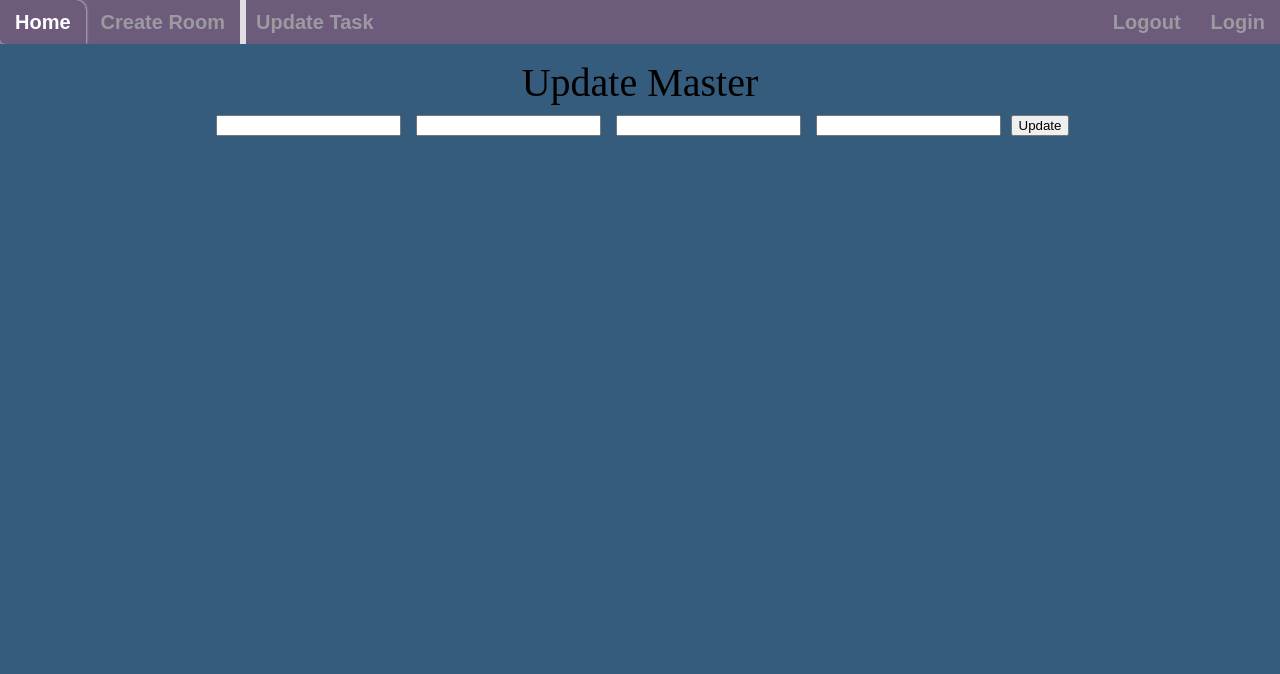
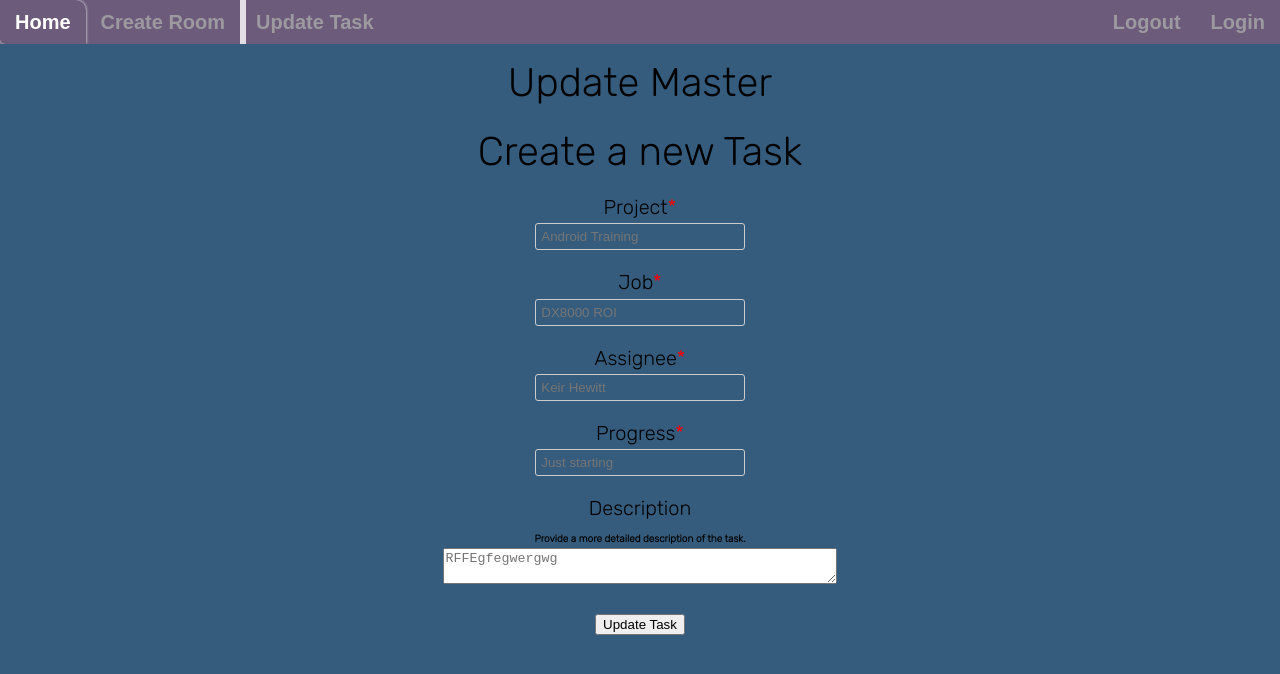
Before and after one commit to keirhewitt/ProjectManagementApp, a Flask app: page /update/1 in a window 1280 px wide. Shown: the top 674 px of the page. Run offline with Flask 2, Linux system fonts and the light colour scheme; the first user in the database is signed in; data comes from the database, SQL or seed files in the repository; data that the repository does not hold is empty; some libraries are stand-ins or nearby versions.

Commit message:
Updated room.html task front-end

```diff
--- a/app.py
+++ b/app.py
@@ -6,7 +6,7 @@ from sqlalchemy.orm import relationship
 from flask_bootstrap import Bootstrap
 from flask_login import UserMixin, login_user, LoginManager, login_required, logout_user, current_user
 from flask_wtf import FlaskForm
-from wtforms import StringField, PasswordField, SubmitField
+from wtforms import StringField, PasswordField, SubmitField, TextAreaField
 from wtforms.validators import InputRequired, Length, ValidationError, DataRequired, EqualTo
 from flask_bcrypt import Bcrypt
 from datetime import datetime
@@ -150,7 +150,6 @@ class LoginForm(FlaskForm):
                 "Invalid login details."
             )
 
-
 class TaskCreationForm(FlaskForm):
     """Creating a Task for adding to database"""
     # Project, Job, Assignee, Stage
@@ -170,16 +169,15 @@ class TaskCreationForm(FlaskForm):
         min=1, max=60
     )], render_kw={"placeholder": "Progress"})
 
-    description = StringField(render_kw={"placeholder": "Description"})
+    description = TextAreaField(render_kw={"rows": 20})
 
     submit = SubmitField("Add Task")
 
 
 # ----------------------------------------------------------------------------
-# ----------------------------------------------------------------------------
 
-# ---------------------------------------
-# --------- INDEX
+
+# INDEX
 
 # Index Page - Login to a room
 @app.route('/', methods=['GET','POST'])
@@ -199,10 +197,10 @@ def index():
     errors = [{'field': key, 'messages': form.errors[key]} for key in form.errors.keys()]
     return render_template('index.html', form=form, rooms=rooms, errors=errors)
 
+
 # ----------------------------------------------------------------------------
-# ---------------------------------------
-# --------- ROOMS
 
+# ROOMS
 
 # Display room logged in to
 @app.route('/room/<string:room_name>', methods=['POST','GET'])
@@ -210,15 +208,34 @@ def index():
 def room(room_name):
     # Room contains a Task creation form and displays current Tasks active in current Room
     if request.method == 'POST':
-        return redirect(url_for('create_task'))
+        return redirect(url_for('create_task', room_name=room_name))
     room = Room.query.filter_by(name=room_name).first()
     tasks = Task.query.filter_by(key=room.key).order_by(Task.date).all()
-    return render_template('room.html', tasks=tasks)
+    return render_template('room.html', tasks=tasks, roomname=room_name)
 
-@app.route('/create/task')
+# App form for adding a Task to the given room
+@app.route('/create/task/<string:room_name>', methods=['POST','GET'])
 @login_required
-def create_task():
-    return render_template('create-task.html')
+def create_task(room_name):
+    form = TaskCreationForm()
+    room_key = Room.query.filter_by(name=room_name).first().key
+    if form.validate_on_submit():
+        new_task = Task(
+            key         = room_key,
+            project     = form.project.data,
+            job         = form.job.data,
+            assignee    = form.assignee.data,
+            progress    = form.progress.data,
+            description = form.description.data
+        )
+        try:
+            db.session.add(new_task)
+            db.session.commit()
+            flash('Task added successfully.', 'success')
+        except Exception:
+            flash('There was an error adding the Task.', 'error')
+        return redirect(url_for('room', room_name=room_name))
+    return render_template('create-task.html', form=form)
 
 # Creating a room
 @app.route('/create/room', methods=['POST','GET'])
@@ -227,23 +244,20 @@ def create_room():
     form = RoomCreationForm()
 
     if form.validate_on_submit():
-        # Create unique hex value for room_key
-        unique_room_key = str(uuid.uuid1().hex)
-        # Hash the password using Bcrypt
-        hashed_password = bcrypt.generate_password_hash(form.password.data)
+        unique_room_key = str(uuid.uuid1().hex) # Create unique hex value for room_key
+        hashed_password = bcrypt.generate_password_hash(form.password.data)  # Hash the password using Bcrypt
         new_room = Room(key=unique_room_key, name=form.room_name.data, password=hashed_password)
         db.session.add(new_room)
         db.session.commit()
-        # Redirect to index page on succesfull Room creation
-        return redirect(url_for('index'))
+        return redirect(url_for('index'))   # Redirect to index page on succesfull Room creation
 
     errors = [{'field': key, 'messages': form.errors[key]} for key in form.errors.keys()]
     return render_template('create-room.html',form=form,errors=errors)
 
 
 # ----------------------------------------------------------------------------
-# ---------------------------------------
-# -------- USERS
+
+# USERS
 
 # User login
 @app.route('/login', methods=['GET','POST'])
@@ -284,9 +298,10 @@ def register():
         return redirect(url_for('login'))
     return render_template('register.html',form=form)
 
+
 # ----------------------------------------------------------------------------
-# ---------------------------------------
-# ---------- Update/Delete Tasks
+
+# Update/Delete Tasks
 
 # Delete Task item
 @app.route('/delete/<int:id>')
@@ -327,8 +342,9 @@ def update(id):
     else:
         return render_template('update.html', task=task_to_update)
 
+
 # ----------------------------------------------------------------------------
-# ---------------------------------------
+
 
 # Run app with debug
 if __name__ == "__main__":
--- a/static/css/style.css
+++ b/static/css/style.css
@@ -1,3 +1,6 @@
+@import url('https://fonts.googleapis.com/css2?family=Rubik:wght@300&display=swap');
+
+
 :root {
   --main-background-color: #355c7d;
   --main-background-text-color: #61c0bf;
@@ -12,6 +15,7 @@ body, html {
   font-weight: bold;
   font-size: 20px;
   background-color: var(--main-background-color);
+  font-family: 'rubik', sans-serif;
 }
 
 .content {
@@ -419,3 +423,101 @@ button {
 button:hover {
   background-color: #0666a3;
 }
+
+/* room.html accordion CSS */
+
+/* Aligns the heading text to the center. */
+
+h1 {
+  text-align: center;
+}
+
+/* Sets the width for the accordion. Sets the margin to 90px on the top and bottom and auto to the left and right */
+
+.accordion {
+  width: 1000px;
+  margin: 90px auto;
+  color: black;
+  background-color: white;
+}
+
+.accordion .container {
+  position: relative;
+  margin: 10px 10px;
+}
+
+/* Positions the labels relative to the .container. Adds padding to the top and bottom and increases font size. Also makes its cursor a pointer */
+
+.accordion .label {
+  position: relative;
+  padding: 10px 0;
+  font-size: 30px;
+  color: black;
+  cursor: pointer;
+}
+
+.accordion .label::before {
+  content: '+';
+  color: black;
+  position: absolute;
+  top: 50%;
+  right: -5px;
+  font-size: 30px;
+  transform: translateY(-50%);
+}
+
+/* Hides the content (height: 0), decreases font size, justifies text and adds transition */
+
+.accordion .content {
+  position: relative;
+  background: white;
+  height: 0;
+  font-size: 20px;
+  text-align: justify;
+  width: 780px;
+  overflow: hidden;
+  transition: 0.8s;
+}
+
+.accordion .job {
+  position: relative;
+  background: white;
+  height: 0;
+  font-size: 20px;
+  text-align: justify;
+  width: 780px;
+  overflow: hidden;
+  transition: 0.8s;
+}
+
+/* Adds a horizontal line between the contents */
+
+.accordion hr {
+  width: 100;
+  margin-left: 0;
+  border: 1px solid grey;
+}
+
+.accordion .container.active .content {
+  height: 150px;
+}
+
+.accordion .container.active
+.job {
+  height: 50px;
+}
+
+/* Changes from plus sign to negative sign once active */
+
+.accordion .container.active .label::before {
+  content: '-';
+  font-size: 30px;
+}
+
+.assignee {
+  color: grey;
+}
+
+.date {
+  color: grey;
+}
--- a/templates/update.html
+++ b/templates/update.html
@@ -16,12 +16,26 @@
     <div class="alert-{{category}}">{{ message }}</div>
   {% endfor %}
 
-  <form action="/update/{{task.id}}" method="POST">
-    <input type="text" name="project" class="content-update" id="content-update" value="{{task.project}}">
-    <input type="text" name="job" class="content-update" id="content-update" value="{{task.job}}">
-    <input type="text" name="assignee" class="content-update" id="content-update" value="{{task.assignee}}">
-    <input type="text" name="progress" class="content-update" id="content-update" value="{{task.progress}}">
-    <input type="submit" value="Update">
+
+  <div class="testbox">
+    <form action="/update/{{task.id}}" method="POST">
+      <h1>Create a new Task</h1>
+      <h4>Project<span>*</span></h4>
+        <input type="text" class="text-form" name="task-project" placeholder="{{ task.project }}">
+      <h4>Job<span>*</span></h4>
+        <input type="text" class="text-form" name="task-job" placeholder="{{ task.job }}">
+      <h4>Assignee<span>*</span></h4>
+        <input type="text" class="text-form" name="task-assignee" placeholder="{{ task.assignee }}">
+      <h4>Progress<span>*</span></h4>
+        <input type="text" class="text-form" name="task-progress" placeholder="{{ task.progress }}">
+      <h4>Description</h4>
+      <p class="small">Provide a more detailed description of the task.</small>
+        <textarea class="text-area" name="task-description" placeholder="{{ task.description }}"></textarea>
+      <div class="btn-block">
+        <input type="submit" class="btn btn-submit" value="Update Task">
+      </div>
+    </form>
+  </div>
   </form>
 </div>
 {% endblock %}
```
Also changed, not shown: static/js/main.js (added, +15 -0 lines), templates/create-task.html (+13 -6 lines), templates/room.html (+28 -5 lines), test.db.
